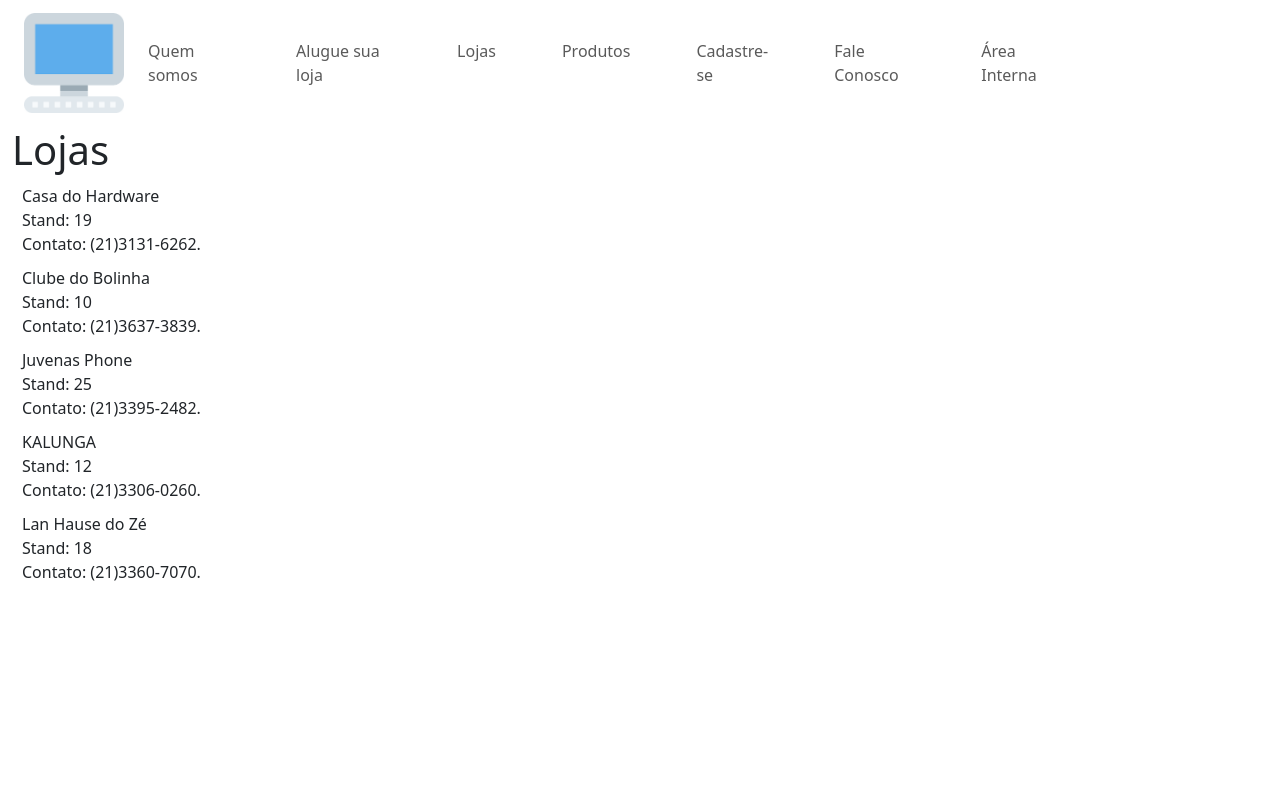
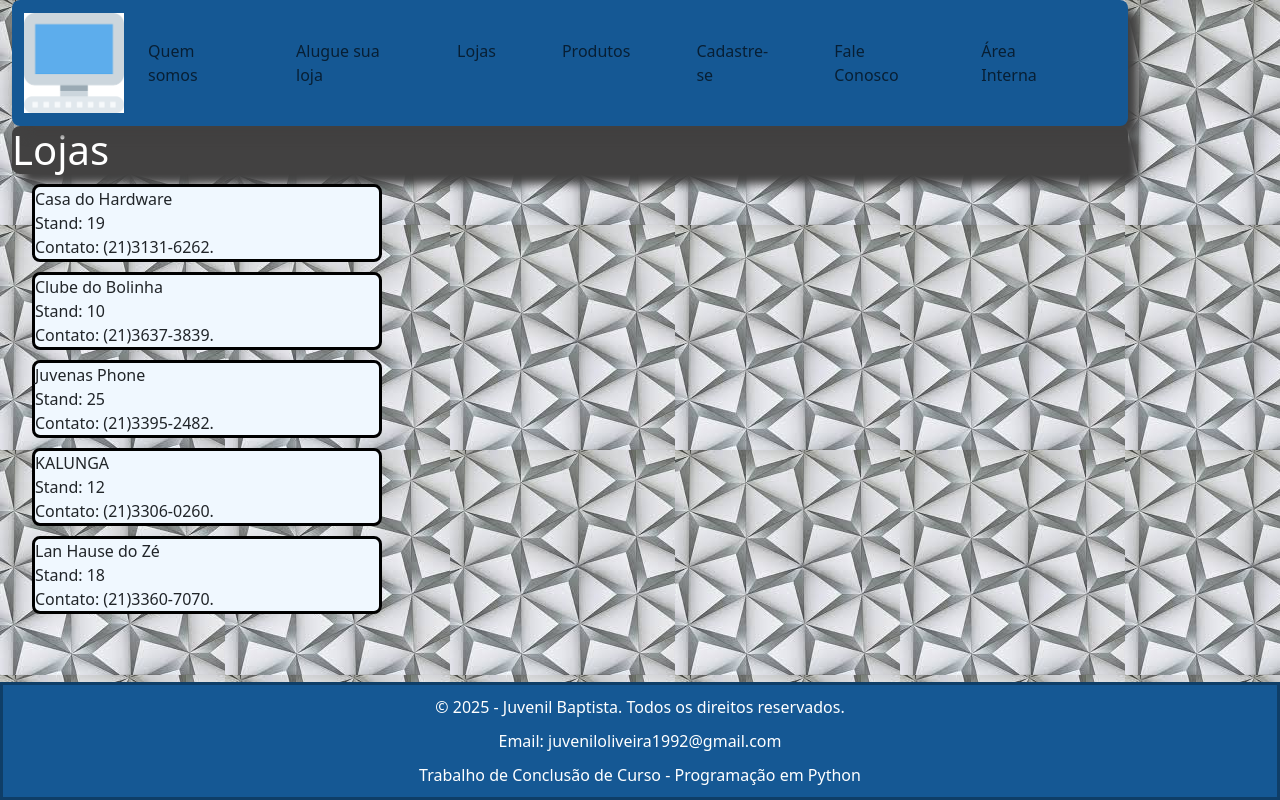
Before and after one commit to Juvenil1992/UC3---InfoCena, a Django app: page /lojas in a window 1280 px wide. Run offline with Django 4.2, Linux system fonts and the light colour scheme; data comes from the database, SQL or seed files in the repository; some libraries are stand-ins or nearby versions.

Commit message:
Conclusão do Curso Python

```diff
--- a/Site/templates/aluguel.html
+++ b/Site/templates/aluguel.html
@@ -6,8 +6,8 @@
         {% bootstrap_form formulario %}
         {% csrf_token %}
 
-        <input type="submit" value="Gravar" />
-        <input type="reset" value="Limpar" />
+        <input type="submit" value="Gravar" class="btn btn-primary" />
+        <input type="reset" value="Limpar" class="btn btn-secondary"/>
 
     </form>
 {% endblock %}
--- a/Site/templates/cadastro.html
+++ b/Site/templates/cadastro.html
@@ -5,7 +5,7 @@
     <form method="post">
         {% bootstrap_form formulario %}
         {% csrf_token %}
-        <input type="submit" value="Gravar" />
-        <input type="reset" value="Limpar" />
+        <input type="submit" value="Gravar" class="btn btn-primary" />
+        <input type="reset" value="Limpar" class="btn btn-secondary" />
     </form>
 {% endblock %}
--- a/Site/templates/fale_conosco.html
+++ b/Site/templates/fale_conosco.html
@@ -5,7 +5,7 @@
     <form method="post">
         {% bootstrap_form formulario %}
         {% csrf_token %}
-        <input type="submit" value="Gravar" />
-        <input type="reset" value="Limpar" />
+        <input type="submit" value="Gravar" class="btn btn-primary" />
+        <input type="reset" value="Limpar" class="btn btn-secondary" />
     </form>
 {% endblock %}
--- a/Site/templates/lojas.html
+++ b/Site/templates/lojas.html
@@ -2,7 +2,7 @@
 {% block content %}
      <h1>Lojas</h1>
     {% for l in lojas %}
-        <P> {{l.nome}}  <br> Stand: {{l.numero}}<br>Contato: {{l.telefone}}. </P>
+        <P class = 'tabela'> {{ l.nome}}  <br> Stand: {{ l.numero}}<br>Contato: {{ l.telefone}}. </P>
 
     {% endfor %}
 
--- a/Site/templates/produtos.html
+++ b/Site/templates/produtos.html
@@ -2,7 +2,7 @@
 {% block content %}
      <h1>Produtos</h1>
     {% for p in produtos %}
-        <P> {{p.nome}}  <br>Valor: {{p.preco}}<br>Loja: {{p.loja.nome}}. </P>
+        <P class = 'tabela'> {{p.nome}}  <br>Valor: {{p.preco}}<br>Loja: {{p.loja.nome}}. </P>
 
     {% endfor %}
 
--- a/Site/templates/quem_somos.html
+++ b/Site/templates/quem_somos.html
@@ -2,9 +2,11 @@
 
 {% block content %}
      <h1>Quem Somos</h1>
+     <div class="quem_somos">
      <p>Somos um shopping de artigos de informática.</p>
 
      <p class="diferente">Estamos no Rio de Janeiro</p>
      <p class="diferente">Sempre em sintonia com a
          alta tecnologia.</p>
+     </div>
 {% endblock %}
--- a/arquivos/css/estilo.css
+++ b/arquivos/css/estilo.css
@@ -9,7 +9,7 @@ p {
 }
 
 .diferente{
-    color: #00ffcc;
+    color: #000000;
 }
 
 img {
@@ -25,3 +25,86 @@ div {
     width: 50%;
     display: inline-block;
 }
+
+body{
+
+    background-color: rgb(238, 238, 238);
+    background-image: url(../imagens/pagina_principal.jfif);
+
+}
+
+.interna{
+
+    background-color: rgb(238, 238, 238);
+    background-image: url(../imagens/papel_parede5.png) ;
+    background-repeat: no-repeat;
+    background-size: cover;
+    background-position: center;
+
+}
+
+
+
+h1{
+    color: rgb(255, 255, 255);
+    background-color: rgb(66, 65, 65);
+    border: black 5px ;
+    box-shadow: rgb(65, 64, 64) 10px 10px 10px;
+    border-radius: 8px ;
+    width: 100%;
+}
+
+h2{
+
+    color: rgb(255, 255, 255);
+    background-color: rgb(85, 82, 82);
+    border: black;
+    box-shadow: gray;
+    border-radius: 8px ;
+
+}
+
+form{
+
+    background-color: rgb(231, 231, 231);
+    border-radius: 8px;
+}
+
+nav{
+
+    background-color: rgb(21, 88, 148);
+    box-shadow: rgb(65, 64, 64) 10px 10px 10px;
+    border-radius: 8px ;
+    width: 100%;
+}
+
+a:hover {
+    color: red;
+  }
+
+.tabela{
+    background-color: aliceblue ;
+    width: 350px;
+    border: solid #000000;
+    border-radius: 8px ;
+    margin-left: 20px ;
+
+}
+
+.quem_somos{
+    background-color: aliceblue;
+    border: solid #5c5c5c;
+    border-radius: 8px ;
+    margin-left: 20px ;
+}
+
+.footer-container{
+    color: white;
+    text-align: center;
+    background-color: rgb(21, 88, 148);
+    border: solid rgba(0,0,0,0.3);
+    position: fixed;
+    bottom: 0px;
+    width: 100%;
+
+}
--- a/layout/interna.html
+++ b/layout/interna.html
@@ -5,9 +5,11 @@
     <meta name="viewport" content="width=device-width, initial-scale=1.0">
     <title>Shopping InfoCena</title>
     {% load django_bootstrap5 %}
+    {% load static %}
     {% bootstrap_css %}
+    <link rel="stylesheet" href="{% static '/css/estilo.css' %}" />
 </head>
-<body>
+<body class ='interna'>
     <div class="container">
       {% include 'menu_interno.html' %}
       {% block content %}
--- a/layout/menu.html
+++ b/layout/menu.html
@@ -2,7 +2,7 @@
 <nav class="navbar navbar-expand-lg">
     <div class="container-fluid">
         <a class="navbar-brand" href="{% url 'index' %}">
-            <img src="{% static '/imagens/Computador.png' %}" />
+            <img src="{% static '/imagens/Computador.png' %}" class="imagem_menu_principal"/>
         </a>
         <button class="navbar-toggler" type="button" data-bs-toggle="collapse"
             data-bs-target="#menu" aria-controls="menu" aria-expanded="false">
--- a/layout/principal.html
+++ b/layout/principal.html
@@ -16,5 +16,12 @@
       {% endblock %}
     </div>
 </body>
+<footer>
+    <div class="footer-container">
+        <p>&copy; 2025 - Juvenil Baptista. Todos os direitos reservados.</p><p>Email: juveniloliveira1992@gmail.com</p>
+        <p>Trabalho de Conclusão de Curso - Programação em Python</p>
+
+      </div>
+</footer>
     {% bootstrap_javascript %}
 </html>
```
Also changed, not shown: arquivos/imagens/Papel de parede.png (added), arquivos/imagens/pagina_principal.jfif (added), arquivos/imagens/papel_parede.jfif (added), arquivos/imagens/papel_parede2.jfif (added), arquivos/imagens/papel_parede3.jfif (added), arquivos/imagens/papel_parede5.png (added), arquivos/imagens/papel_parede_principal.jfif (added).
